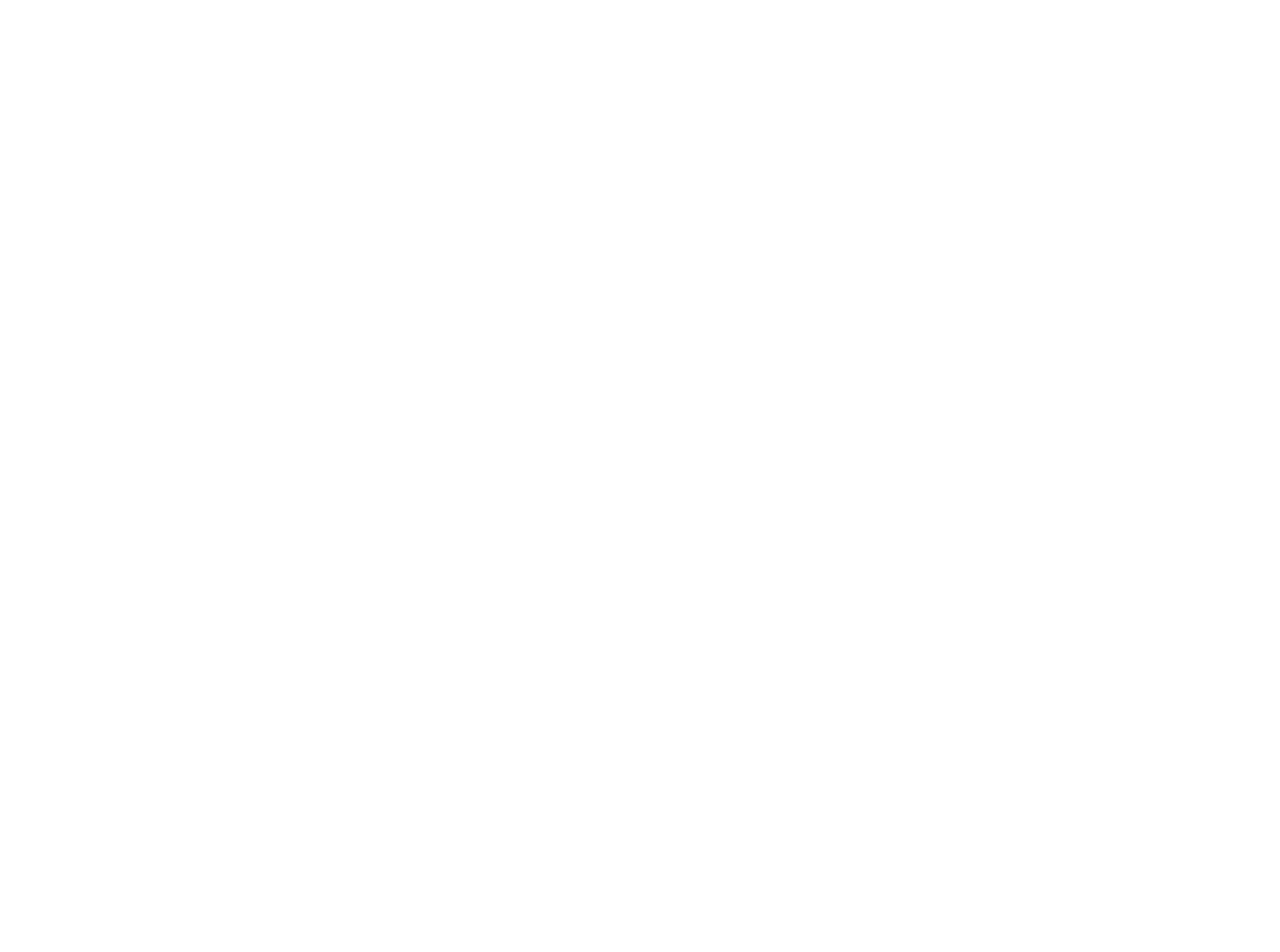
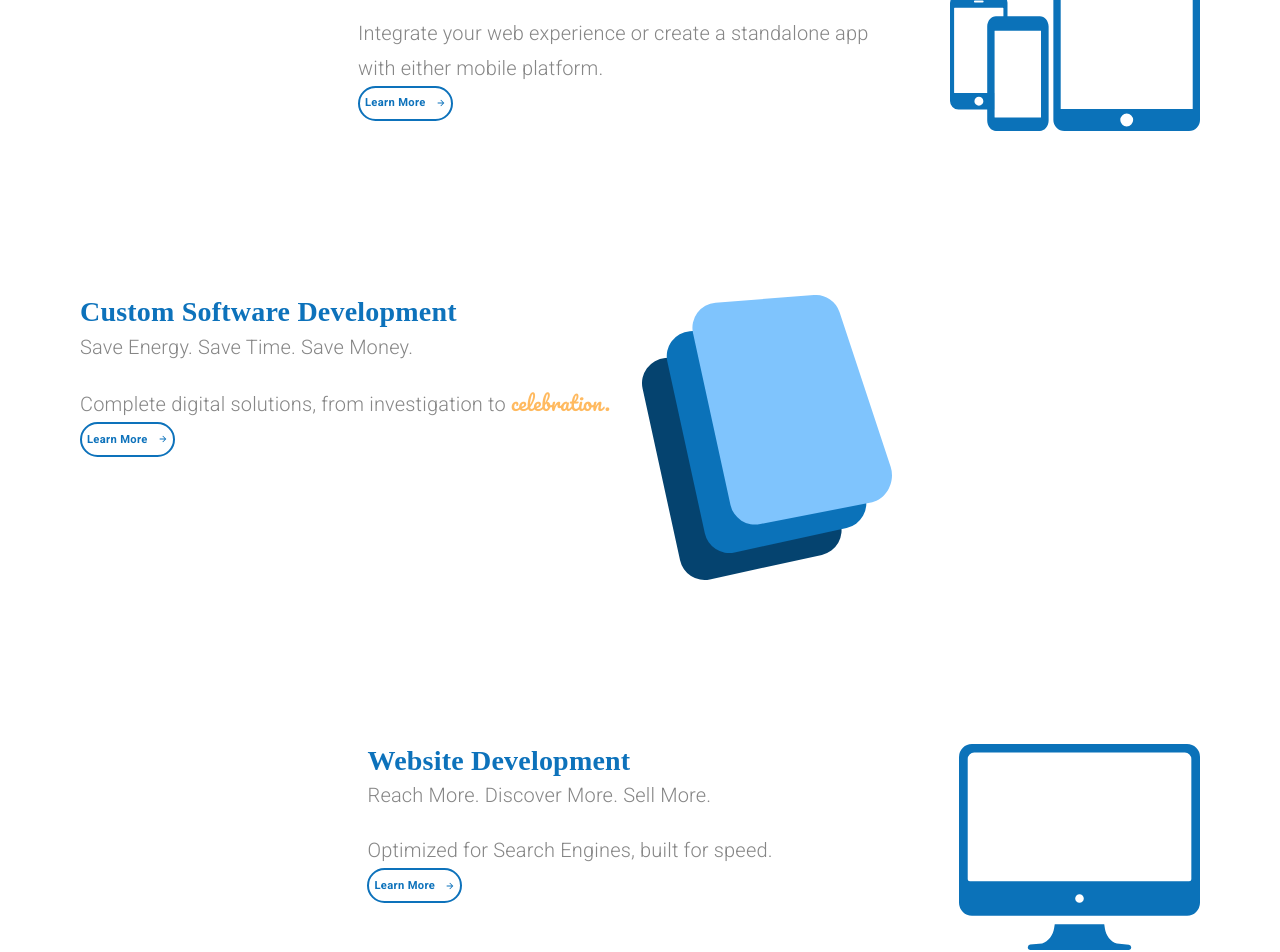
Before and after one commit to danocolombo/mui-react, a React (Create React App) app in the folder arcdevelopment/: page /services in a window 1280 px wide. Shown: the part 420-1372 px from the top of the page. Before the commit the page ends 800 px from the top, so only its background shows below. Built offline with nearby package versions, Linux system fonts and the light colour scheme; a web font is replaced by a local one.

Commit message:
services page complete

```diff
--- a/arcdevelopment/src/components/App.js
+++ b/arcdevelopment/src/components/App.js
@@ -5,6 +5,7 @@
 import theme from "./ui/theme";
 import { BrowserRouter, Route, Switch } from "react-router-dom";
 import LandingPage from "./LandingPage";
+import ServicesPage from "./ServicesPage";
 
 function App() {
   const [selectedIndex, setSelectedIndex] = useState(0);
@@ -16,7 +17,7 @@
         <Switch>
           {/* <Route exact path="/" component={() => <div style={{height: "500px"}}>HOME</div>}/> */}
           <Route exact path="/" render={(props) => <LandingPage setValue={setValue} setSelectedIndex={setSelectedIndex} />}/>
-          <Route exact path="/services" component={() => <div>Services</div>} />
+          <Route exact path="/services" render={(props) => <ServicesPage setValue={setValue} setSelectedIndex={setSelectedIndex} />}/>
           <Route exact path="/customsoftware" component={() => <div>Custom Software</div>} />
           <Route exact path="/mobileapps" component={() => <div>Mobile Apps</div>} />
           <Route exact path="/websites" component={() => <div>Websites</div>} />
--- /dev/null
+++ b/arcdevelopment/src/components/ServicesPage.js
@@ -0,0 +1,215 @@
+import React from "react";
+import { makeStyles, useTheme } from "@material-ui/core/styles";
+import { Link } from "react-router-dom";
+import Typography from "@material-ui/core/Typography";
+import Grid from "@material-ui/core/Grid";
+import Button from "@material-ui/core/Button";
+import useMediaQuery from "@material-ui/core/useMediaQuery";
+
+import ButtonArrow from "../components/ui/ButtonArrow";
+import customSoftwareIcon from "../assets/customSoftwareIcon.svg";
+import mobileAppsIcon from "../assets/mobileIcon.svg";
+import websitesIcon from "../assets/websiteIcon.svg";
+
+const useStyles = makeStyles((theme) => ({
+    learnButton: {
+        ...theme.typography.learnButton,
+        fontSize: "0.7rem",
+        height: 35,
+        padding: 5,
+        [theme.breakpoints.down("sm")]: {
+          marginBottom: "2em"
+        }
+      },
+      specialText: {
+        fontFamily: "Pacifico",
+        color: theme.palette.common.orange
+      },
+      subtitle: {
+        marginBottom: "1em"
+      },
+      icon: {
+        marginLeft: "2em",
+        [theme.breakpoints.down("xs")]: {
+          marginLeft: 0
+        }
+      },
+      serviceContainer: {
+        marginTop: "10em",
+        [theme.breakpoints.down("sm")]: {
+          padding: 25
+        }
+      },
+}));
+
+export default function ServicesPage(props) {
+  const classes = useStyles();
+  const theme = useTheme();
+  const matchesSM = useMediaQuery(theme.breakpoints.down("sm"));
+//   const matchesXS = useMediaQuery(theme.breakpoints.down("xs"));
+  return (
+    <Grid container direction="column">
+        <Grid item>
+            <Typography variant="h2" gutterBottom style={{marginLeft: matchesSM ? 0 : "5rem", marginTop: matchesSM ? "1em" : "2em"}} align={matchesSM ? "center" : undefined}>
+                Services
+            </Typography>
+        </Grid>
+        <Grid item>
+        {" "}
+        {/*-----iOS/Android Block-----*/}
+        <Grid
+          container
+          direction="row"
+          style={{marginTop: matchesSM ? "1em" :"5em"}}
+          justify={matchesSM ? "center" : "flex-end"}
+          className={classes.serviceContainer}
+        >
+          <Grid
+            item
+            style={{
+              textAlign: matchesSM ? "center" : undefined,
+              width: matchesSM ? undefined : "35em"
+            }}
+          >
+            <Typography variant="h4">iOS/Android App Development</Typography>
+            <Typography variant="subtitle1" className={classes.subtitle}>
+              Extend Functionality. Extend Access. Increase Engagement.
+            </Typography>
+            <Typography variant="subtitle1">
+              Integrate your web experience or create a standalone app
+              {matchesSM ? null : <br />}with either mobile platform.
+            </Typography>
+            <Button
+              component={Link}
+              to="/mobileapps"
+              variant="outlined"
+              className={classes.learnButton}
+              onClick={() => {
+                props.setValue(1);
+                props.setSelectedIndex(2);
+              }}
+            >
+              <span style={{ marginRight: 10 }}>Learn More</span>
+              <ButtonArrow
+                width={10}
+                height={10}
+                fill={theme.palette.common.blue}
+              />
+            </Button>
+          </Grid>
+          <Grid item style={{ marginRight: matchesSM ? 0 : "5em" }}>
+            <img
+              className={classes.icon}
+              alt="mobile phone icon"
+              src={mobileAppsIcon}
+              width="250em"
+            />
+          </Grid>
+        </Grid>
+      </Grid>
+      <Grid item>
+        {" "}
+        {/*-----Custom Software Block-----*/}
+        <Grid
+          container
+          direction="row"
+          justify={matchesSM ? "center" : undefined}
+          className={classes.serviceContainer}
+        >
+          <Grid
+            item
+            style={{
+              marginLeft: matchesSM ? 0 : "5em",
+              textAlign: matchesSM ? "center" : undefined,
+            }}
+          >
+            <Typography variant="h4">Custom Software Development</Typography>
+            <Typography variant="subtitle1" className={classes.subtitle}>
+              Save Energy. Save Time. Save Money.
+            </Typography>
+            <Typography variant="subtitle1">
+              Complete digital solutions, from investigation to{" "}
+              <span className={classes.specialText}>celebration.</span>
+            </Typography>
+            <Button
+              component={Link}
+              to="/customsoftware"
+              variant="outlined"
+              className={classes.learnButton}
+              onClick={() => {
+                props.setValue(1);
+                props.setSelectedIndex(1);
+              }}
+            >
+              <span style={{ marginRight: 10 }}>Learn More</span>
+              <ButtonArrow
+                width={10}
+                height={10}
+                fill={theme.palette.common.blue}
+              />
+            </Button>
+          </Grid>
+          <Grid item>
+            <img
+              className={classes.icon}
+              alt="custom software icon"
+              src={customSoftwareIcon}
+              width="250em"
+            />
+          </Grid>
+        </Grid>
+      </Grid>
+      <Grid item>
+        {" "}
+        {/*-----Websites Block-----*/}
+        <Grid
+          container
+          direction="row"
+          style={{marginBottom: "10em"}}
+          justify={matchesSM ? "center" : "flex-end"}
+          className={classes.serviceContainer}
+        >
+          <Grid
+            item
+            style={{
+              textAlign: matchesSM ? "center" : undefined,
+              width: matchesSM ? undefined : "35em"
+            }}
+          >
+            <Typography variant="h4">Website Development</Typography>
+            <Typography variant="subtitle1" className={classes.subtitle}>
+              Reach More. Discover More. Sell More.
+            </Typography>
+            <Typography variant="subtitle1">
+              Optimized for Search Engines, built for speed.
+            </Typography>
+            <Button
+              component={Link}
+              to="/websites"
+              variant="outlined"
+              className={classes.learnButton}
+              onClick={() => {
+                props.setValue(1);
+                props.setSelectedIndex(3);
+              }}
+            >
+              <span style={{ marginRight: 10 }}>Learn More</span>
+              <ButtonArrow
+                width={10}
+                height={10}
+                fill={theme.palette.common.blue}
+              />
+            </Button>
+          </Grid>
+          <Grid item style={{marginRight: matchesSM ? 0 : "5em"}}>
+            <img
+              className={classes.icon}
+              alt="website icon"
+              src={websitesIcon}
+            />
+          </Grid>
+        </Grid>
+      </Grid>
+    </Grid>
+  );
+}
```
